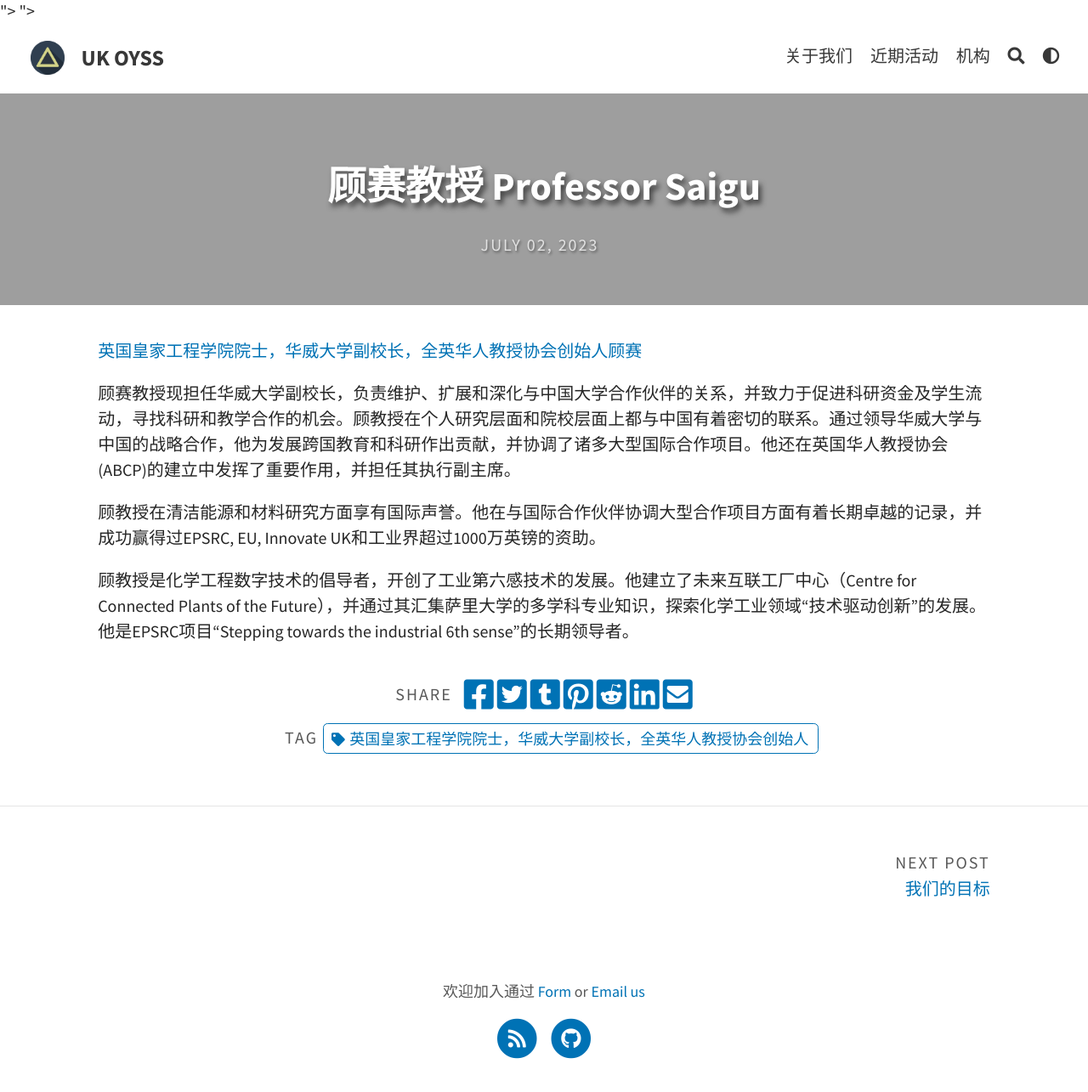
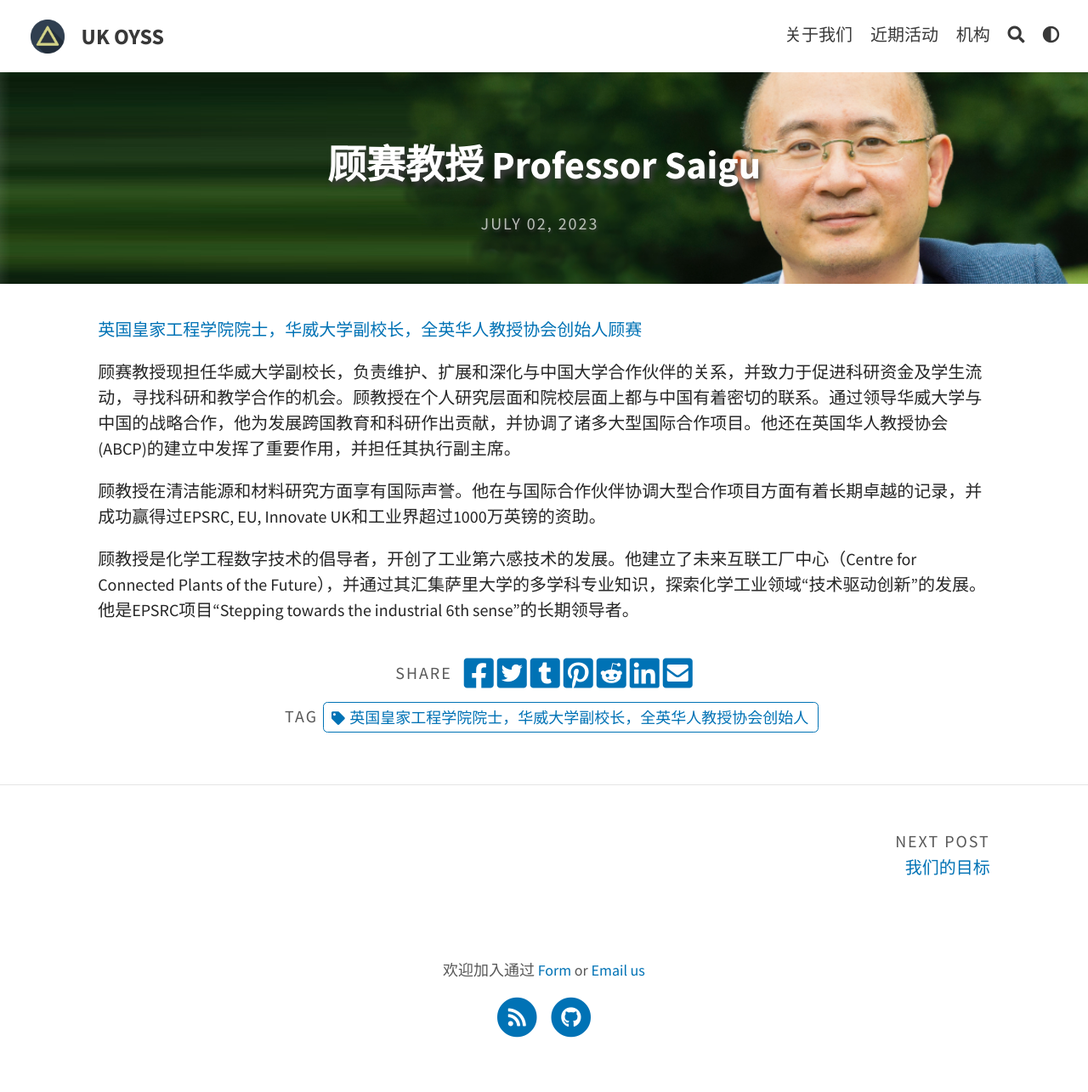
Before and after one commit to uk-oyss/uk-oyss.github.io, a Jekyll site: the page built from _posts/2023-07-02-顾赛教授简介.md, in a window 1280 px wide. Shown: the whole page at 85% size. Built offline with Jekyll 4.4.1, drawn with Linux system fonts in a browser that asks for light colours; a script that is not in the unit is left out; after the commit the page ends 1260 px from its top, so only the background shows below that.

Commit message:
gusai post

```diff
--- a/_posts/2023-07-02-顾赛教授简介.md
+++ b/_posts/2023-07-02-顾赛教授简介.md
@@ -1,10 +1,11 @@
 ---
 layout: post
 title: 顾赛教授 Professor Saigu
-feature-img: <img src="assets/img/member/saigu.jpeg" alt="图片描述" width="600" height="300">
-thumbnail: <img src="assets/img/member/saigu.jpeg" alt="图片描述" width="600" height="300">
+feature-img: "assets/img/member/saigu.jpeg"
+thumbnail: "assets/img/member/saigu.jpeg"
 
-[//]: # ("assets/img/member/saigu.jpeg")
+[//]: # (<img src="assets/img/member/saigu.jpeg" alt="图片描述" width="600" height="300">)
+
 tags: [英国皇家工程学院院士，华威大学副校长，全英华人教授协会创始人]
 excerpt_separator: <!--more-->
 ---
@@ -13,9 +14,6 @@ excerpt_separator: <!--more-->
 
 [//]: # (<a href="https://warwick.ac.uk/fac/sci/eng/people/sai_gu/">顾赛</a>)
 
-
-
-
 <!--more-->
 
 顾赛教授现担任华威大学副校长，负责维护、扩展和深化与中国大学合作伙伴的关系，并致力于促进科研资金及学生流动，寻找科研和教学合作的机会。顾教授在个人研究层面和院校层面上都与中国有着密切的联系。通过领导华威大学与中国的战略合作，他为发展跨国教育和科研作出贡献，并协调了诸多大型国际合作项目。他还在英国华人教授协会(ABCP)的建立中发挥了重要作用，并担任其执行副主席。
```
